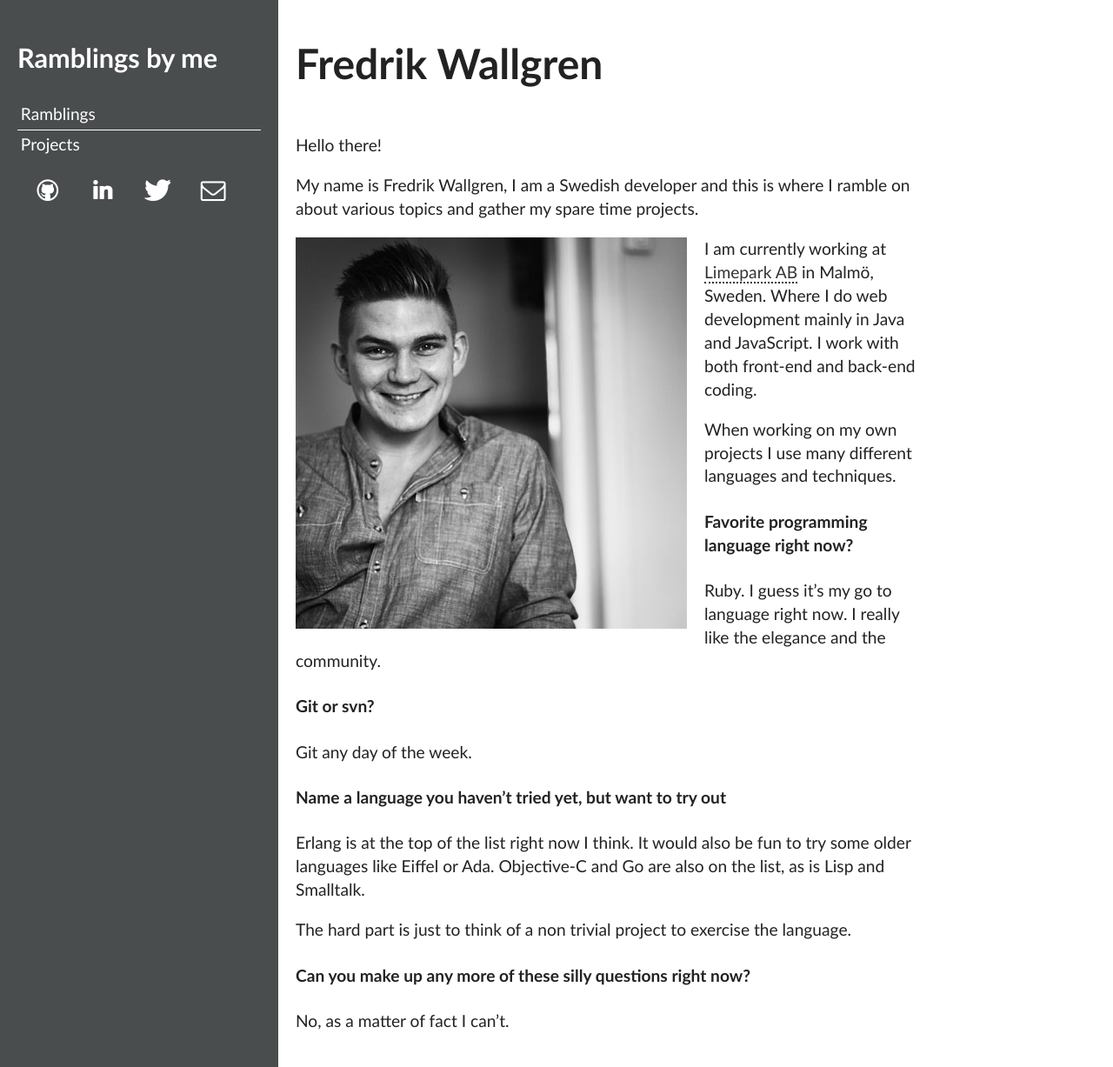
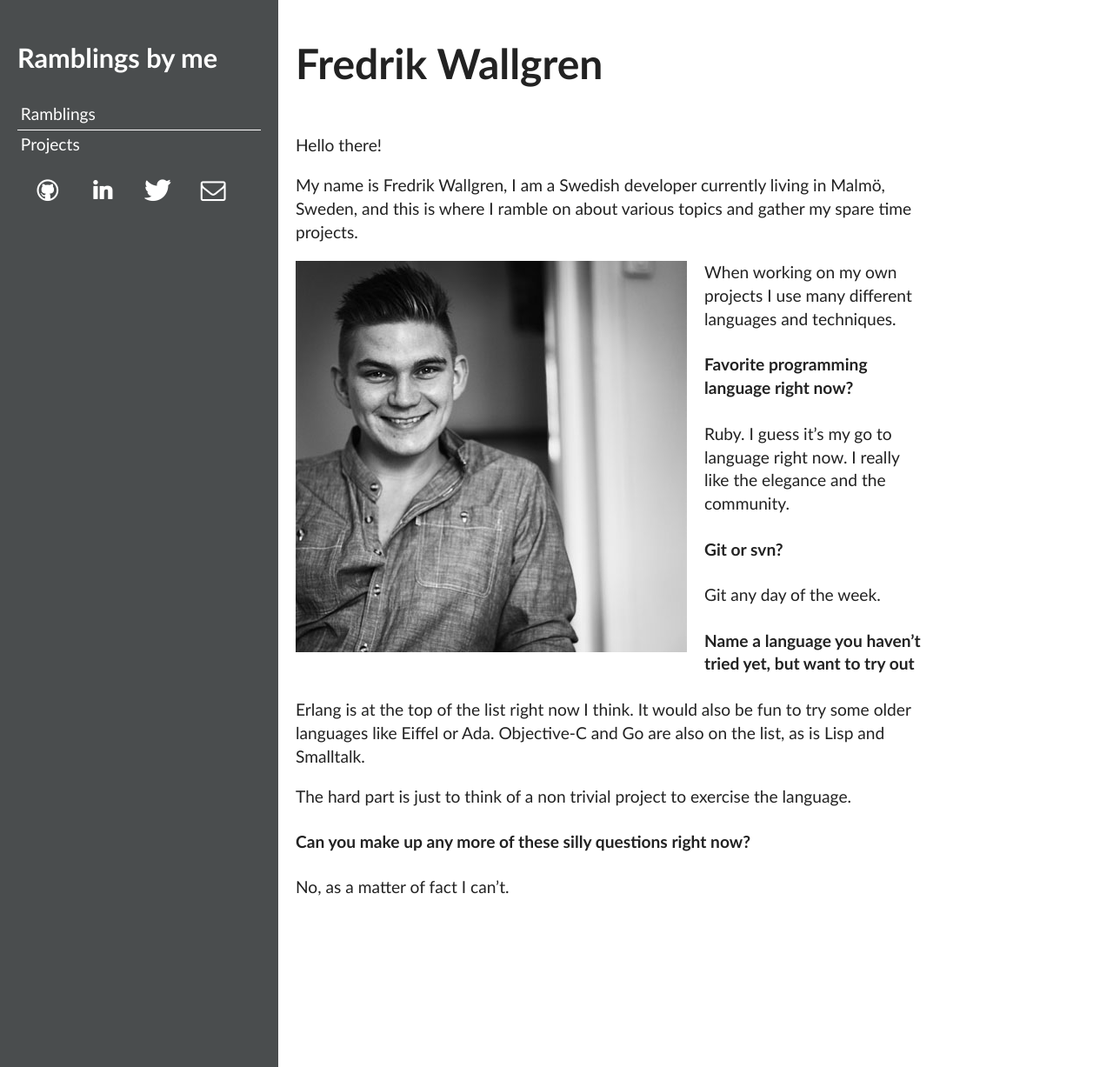
Before and after one commit to walle/ramblings, a Jekyll site: the page built from index.md, in a window 1280 px wide and 1227 px high. Shown: the whole window at 87% size. Built offline with Jekyll 4.4.1, drawn with Linux system fonts in a browser that asks for light colours.

Commit message:
Update start page

```diff
--- a/index.md
+++ b/index.md
@@ -5,13 +5,10 @@ layout: default
 
 Hello there!
 
-My name is Fredrik Wallgren, I am a Swedish developer and this is where I ramble on about various
+My name is Fredrik Wallgren, I am a Swedish developer currently living in Malmö, Sweden, and this is where I ramble on about various
 topics and gather my spare time projects.
 
 ![Portrait](/images/fredrik.jpg)
-
-I am currently working at [Limepark AB](http://limepark.se) in Malmö, Sweden. Where I do web development mainly in
-Java and JavaScript. I work with both front-end and back-end coding.
 
 When working on my own projects I use many different languages and techniques.
 
```
